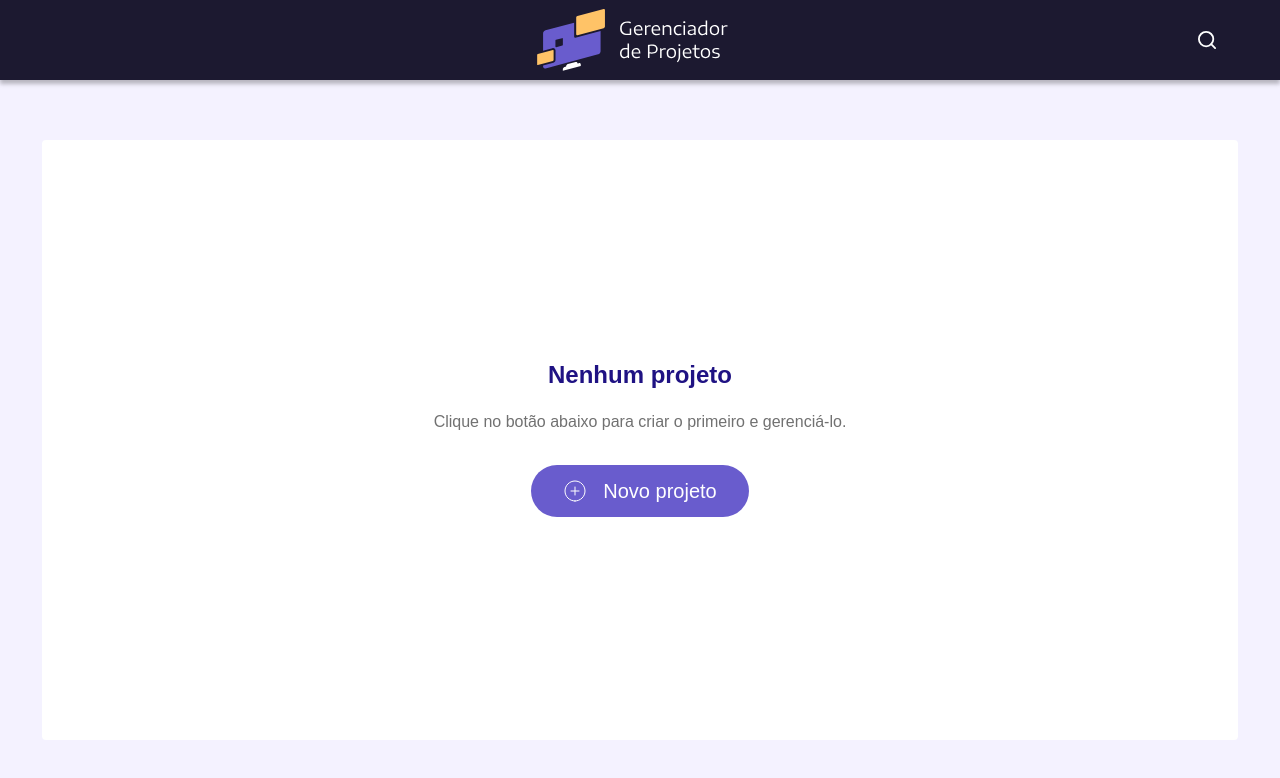
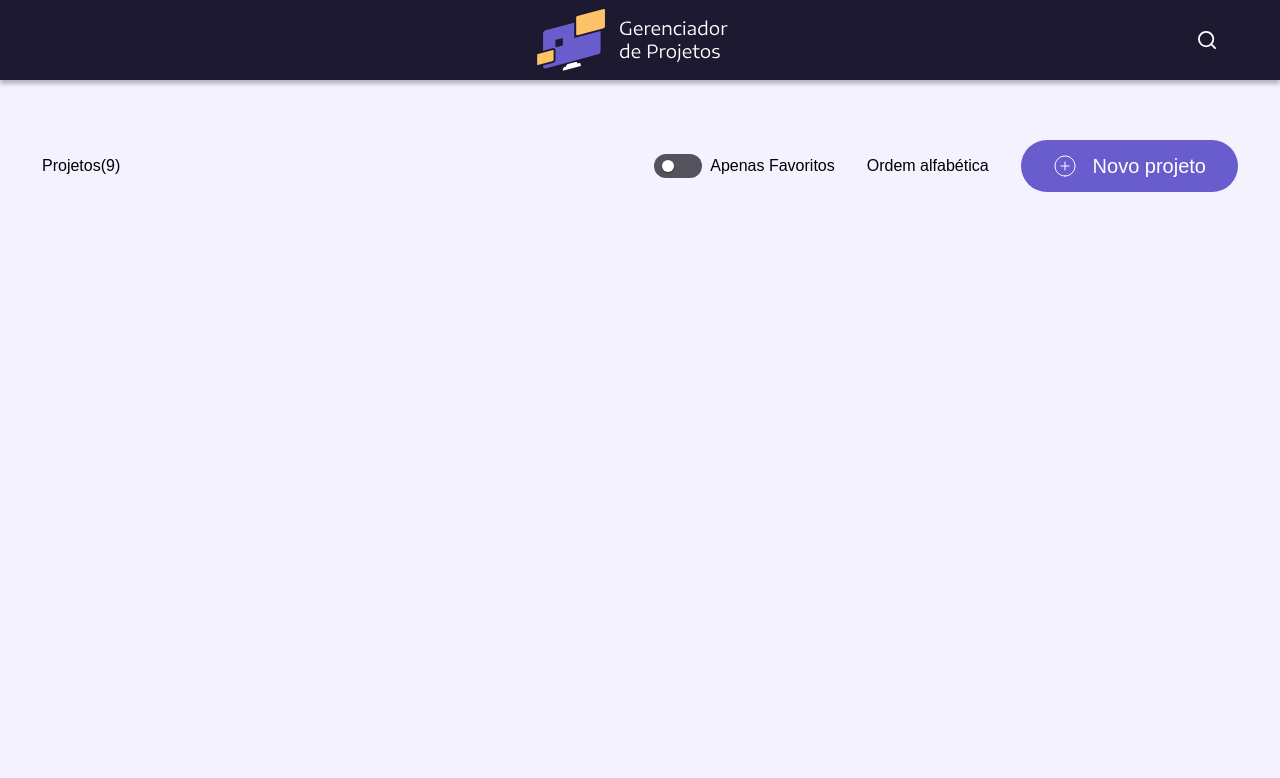
Before and after one commit to LucasBecker19/clicksign-project-manager, a Next.js app: page / in a window 1280 px wide. Shown: the top 778 px of the page. Built offline with nearby package versions, Linux system fonts and the light colour scheme; a web font is replaced by a local one.

Commit message:
chore: add Material-UI and Emotion dependencies to package.json and add CustomSwitch component

```diff
--- /dev/null
+++ b/components/CustomSwitch.tsx
@@ -0,0 +1,32 @@
+import Switch from '@mui/material/Switch';
+import { styled } from '@mui/material/styles';
+
+const CustomSwitch = styled(Switch)(() => ({
+  width: 48,
+  height: 24,
+  padding: 0,
+  '& .MuiSwitch-switchBase': {
+    padding: 2,
+    '&.Mui-checked': {
+      transform: 'translateX(20px)',
+      color: '#fff',
+      '& + .MuiSwitch-track': {
+        backgroundColor: '#FFB23D',
+        opacity: 1,
+      },
+    },
+  },
+  '& .MuiSwitch-thumb': {
+    width: 12,
+    height: 12,
+    marginTop: 4,
+    marginLeft: 6,
+  },
+  '& .MuiSwitch-track': {
+    borderRadius: 28 / 2,
+    backgroundColor: '#53525D',
+    opacity: 1,
+  },
+}));
+
+export default CustomSwitch;
--- a/components/Projects.tsx
+++ b/components/Projects.tsx
@@ -2,9 +2,9 @@
 
 import Image from "next/image";
 import Button from "./Button";
+import CustomSwitch from "./CustomSwitch";
 
-export default function Projects () {
-    return (
+const ProjectsEmptyState = (
     <div className="bg-content-background my-15 mx-card-x flex flex-1 justify-center items-center rounded">
         <div className="flex flex-col justify-center items-center gap-6">
             <p className="text-title font-semibold text-2xl leading-none text-center align-middle">Nenhum projeto</p>
@@ -17,4 +17,36 @@ export default function Projects () {
         </div>
     </div>
 );
+
+export default function Projects () {
+    const isEmpty = false;
+
+    if (isEmpty) {
+        return ProjectsEmptyState;
     }
+
+    return (
+        <div className="my-15 mx-card-x">
+            <div className="flex items-center justify-between">
+                <div className="flex items-center">
+                    <p>Projetos</p>
+                    <span>(9)</span>
+                </div>
+                <div className="flex items-center gap-8">
+                    <div className="flex items-center gap-2">
+                        <CustomSwitch />
+                        <span>Apenas Favoritos</span>
+                    </div>
+
+                    <div>Ordem alfabética</div>
+
+                    <Button
+                        icon={<Image src="/images/plus-circle.svg" alt="Plus Circle" width={24} height={24} />}
+                        title="Novo projeto"
+                        action={() => undefined}
+                    />
+                </div>
+            </div>
+        </div>
+    );
+}
--- a/package.json
+++ b/package.json
@@ -9,6 +9,9 @@
     "lint": "eslint"
   },
   "dependencies": {
+    "@emotion/react": "^11.14.0",
+    "@emotion/styled": "^11.14.1",
+    "@mui/material": "^7.3.7",
     "next": "16.1.3",
     "react": "19.2.3",
     "react-dom": "19.2.3"
```
Also changed, not shown: 1 other file (tests, documents, lock files or other folders). Lines whose indentation alone changed are shown as unchanged.
